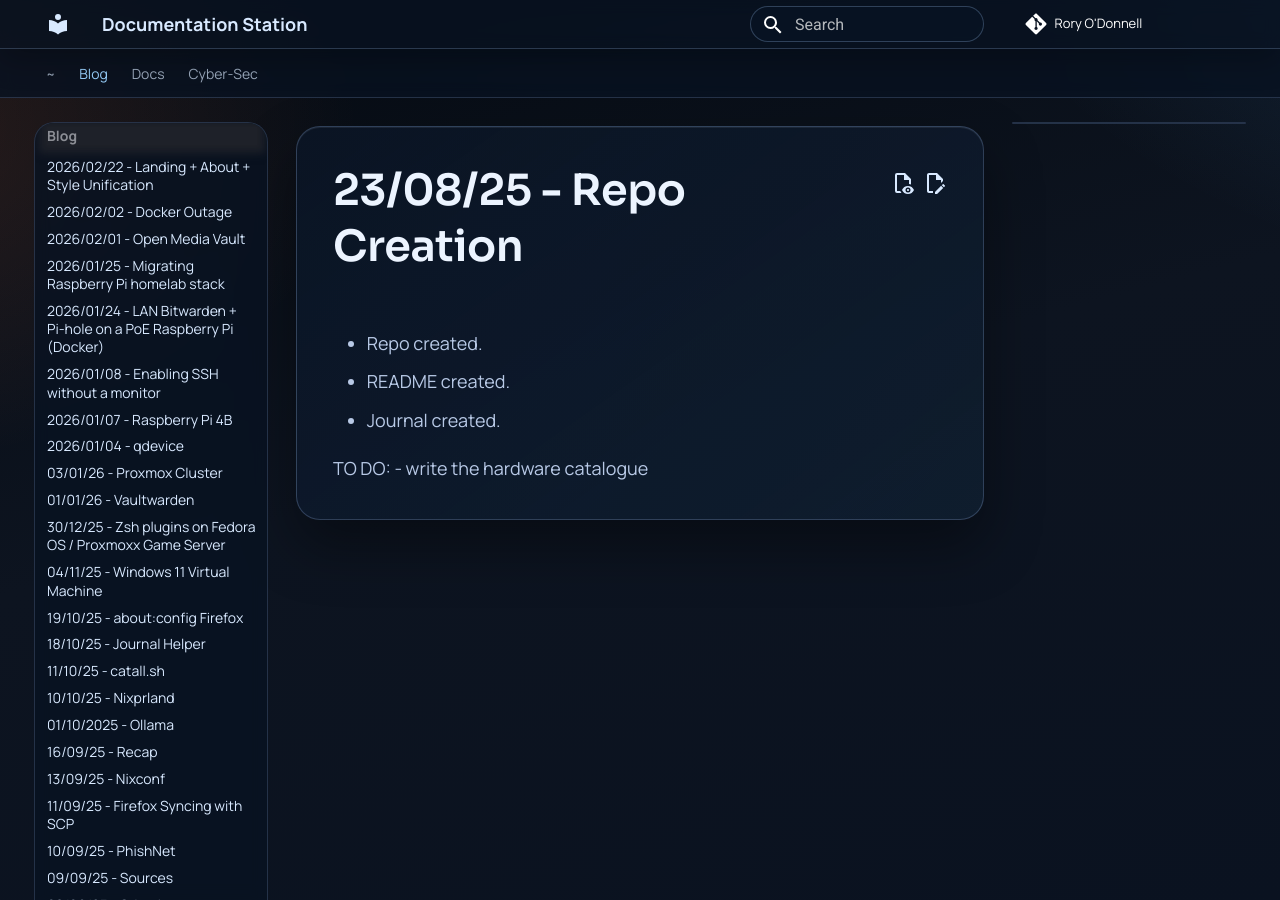
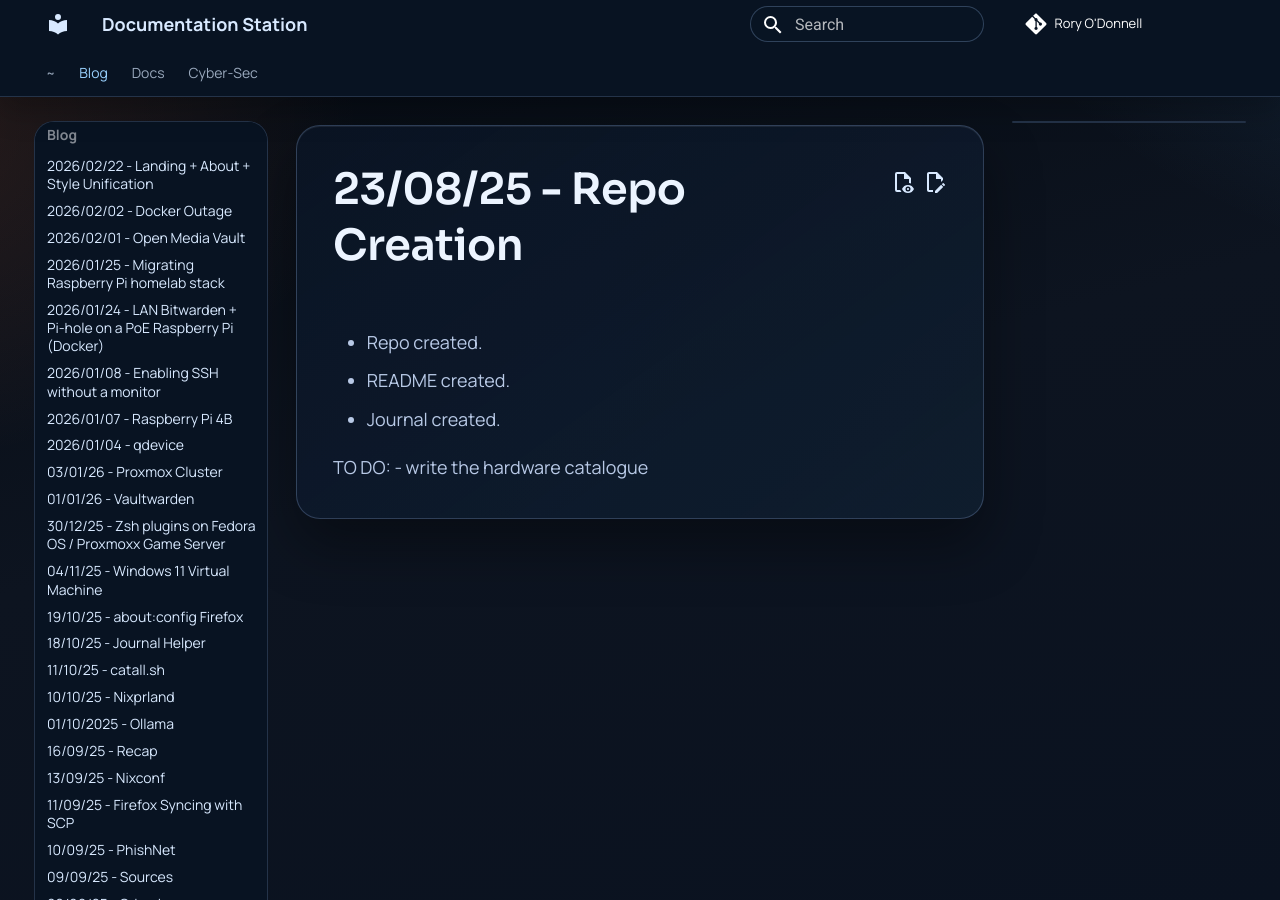
Before and after one commit to odonnellrory/odonnellrory.github.io, an MkDocs documentation site: the page built from docs/00-blog/2025-08-23.md, in a window 1280 px wide. Built offline with MkDocs 1.6.1 and Material for MkDocs 9.7.7, drawn with Linux system fonts in a browser that asks for light colours; comment, search, counter and statistics services are not loaded.

Commit message:
style changes

```diff
--- a/docs/landing/home.css
+++ b/docs/landing/home.css
@@ -62,17 +62,27 @@
 body.docs-page .md-tabs,
 body.docs-page .md-sidebar__scrollwrap,
 body.docs-page .md-footer {
-  background: rgba(8, 19, 34, 0.78);
+  background: #081322;
   backdrop-filter: blur(8px);
 }
 
+/* Keep header + tabs as one continuous top bar (no seam from blur sampling). */
+body.docs-page .md-header,
+body.docs-page .md-tabs {
+  background: #081322;
+  backdrop-filter: none;
+  -webkit-backdrop-filter: none;
+}
+
 body.docs-page .md-header {
-  border-bottom: 1px solid rgba(151, 182, 230, 0.24);
+  border-bottom: 0;
   box-shadow: 0 12px 30px rgba(0, 0, 0, 0.24);
 }
 
 body.docs-page .md-tabs {
+  border-top: 0;
   border-bottom: 1px solid rgba(151, 182, 230, 0.2);
+  box-shadow: none;
 }
 
 body.docs-page .md-main {
@@ -178,6 +188,73 @@
   border-bottom: 1px solid rgba(151, 182, 230, 0.2);
   background: rgba(8, 19, 34, 0.95);
   backdrop-filter: blur(8px);
+}
+
+body.docs-page .md-sidebar .md-nav__title {
+  background: transparent !important;
+  backdrop-filter: none !important;
+  border-bottom: 0 !important;
+  box-shadow: none !important;
+}
+
+body.docs-page .md-sidebar .md-nav__title::before,
+body.docs-page .md-sidebar .md-nav__title::after {
+  background: transparent !important;
+  box-shadow: none !important;
+}
+
+body.docs-page .md-sidebar--primary .md-nav__title {
+  background: transparent;
+  backdrop-filter: none;
+}
+
+body.docs-page .md-sidebar--secondary .md-nav__title {
+  background: transparent;
+  backdrop-filter: none;
+}
+
+body.docs-page .md-sidebar--primary .md-nav__title[for],
+body.docs-page .md-sidebar--primary .md-nav--primary > .md-nav__title,
+body.docs-page .md-sidebar--primary .md-nav--lifted > .md-nav__list > .md-nav__item--active > .md-nav__link {
+  background: transparent !important;
+  backdrop-filter: none !important;
+}
+
+body.docs-page .md-sidebar--secondary .md-nav__title[for],
+body.docs-page .md-sidebar--secondary .md-nav--secondary > .md-nav__title,
+body.docs-page .md-sidebar--secondary .md-nav--lifted > .md-nav__list > .md-nav__item--active > .md-nav__link {
+  background: transparent !important;
+  backdrop-filter: none !important;
+}
+
+body.docs-page .md-sidebar--primary .md-nav__item--active > .md-nav__link,
+body.docs-page .md-sidebar--primary .md-nav__link--active,
+body.docs-page .md-sidebar--primary .md-nav--lifted > .md-nav__list > .md-nav__item--active > .md-nav__link {
+  background: transparent !important;
+  box-shadow: none !important;
+}
+
+body.docs-page .md-sidebar .md-nav__item--active > .md-nav__link,
+body.docs-page .md-sidebar .md-nav__link--active,
+body.docs-page .md-sidebar .md-nav--lifted > .md-nav__list > .md-nav__item--active > .md-nav__link {
+  background: transparent !important;
+  box-shadow: none !important;
+}
+
+body.docs-page .md-sidebar--primary .md-nav__item--active > .md-nav__link::before,
+body.docs-page .md-sidebar--primary .md-nav__item--active > .md-nav__link::after,
+body.docs-page .md-sidebar--primary .md-nav__link--active::before,
+body.docs-page .md-sidebar--primary .md-nav__link--active::after {
+  background: transparent !important;
+  box-shadow: none !important;
+}
+
+body.docs-page .md-sidebar .md-nav__item--active > .md-nav__link::before,
+body.docs-page .md-sidebar .md-nav__item--active > .md-nav__link::after,
+body.docs-page .md-sidebar .md-nav__link--active::before,
+body.docs-page .md-sidebar .md-nav__link--active::after {
+  background: transparent !important;
+  box-shadow: none !important;
 }
 
 body.docs-page .md-sidebar .md-nav__list {
--- a/mkdocs.yml
+++ b/mkdocs.yml
@@ -18,6 +18,7 @@
     - navigation.indexes
     - navigation.sections
     - navigation.tabs
+    - navigation.tabs.sticky
     - navigation.top
     - navigation.tracking
     - search.highlight
@@ -53,7 +54,7 @@
   - pymdownx.tasklist
 
 extra_css:
-  - landing/home.css?v=20260222k
+  - landing/home.css?v=20260222q
 extra_javascript:
   - landing/home.js?v=20260222k
 
```
